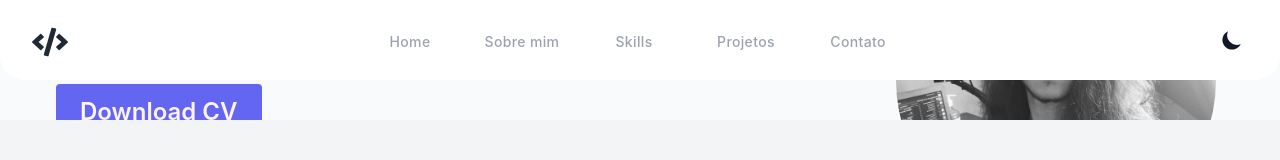
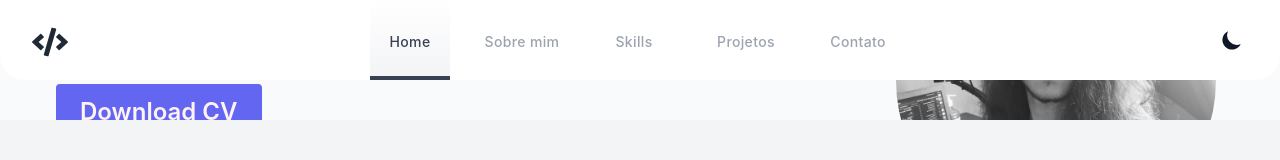
Before and after one commit to thomasravache/my-personal-portfolio, a React (Create React App) app: page / in a window 1280 px wide. Shown: the top 160 px of the page. Built offline with nearby package versions, Linux system fonts and the light colour scheme.

Commit message:
refactor: react-scroll adjust

```diff
--- a/src/components/Navbar.jsx
+++ b/src/components/Navbar.jsx
@@ -22,9 +22,9 @@ const Navbar = ({ currentRoute, setCurrentRoute }) => {
               to={id}
               smooth={true}
               spy={true}
-              duration={750}
+              duration={500}
               key={id}
-              // offset={-10}
+              offset={name === 'Contato'? 50 : -80}
               className={ classNames([navbarStyles.navItem]) } // currentRoute === name && navbarStyles.selectedItem
               // onClick={ () => setCurrentRoute(name) }
               >
--- a/src/components/Tabbar.jsx
+++ b/src/components/Tabbar.jsx
@@ -37,7 +37,7 @@ const Tabbar = ({ currentRoute, setCurrentRoute }) => {
             to={id}
             smooth={true}
             spy={true}
-            duration={750}
+            duration={500}
             key={id}
             offset={0}
             className={classNames([tabbarStyles.tabItem])} // classNames([tabbarStyles.tabItem, currentRoute === name && 'selectedItem']
```
